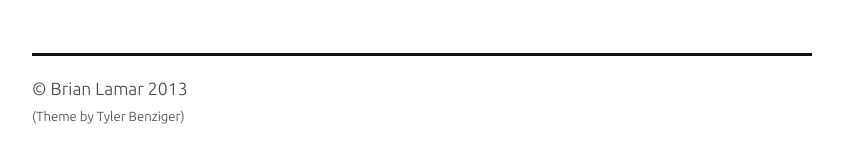
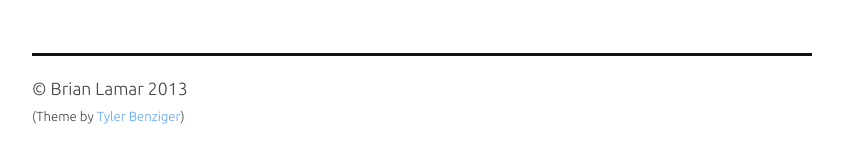
Before and after one commit to blamarvt/blamarvt.github.io, a Jekyll site: the page built from index.html, in a window 1280 px wide. Shown: the part 867-1014 px from the top of the page, without its empty margins (218-1061 px from the left). Built offline with Jekyll 4.4.1, drawn with Linux system fonts in a browser that asks for light colours; Markdown is read by kramdown in place of the engine named in the settings.

Commit message:
Footer update

```diff
--- a/_includes/footer.html
+++ b/_includes/footer.html
@@ -1,7 +1,7 @@
 <footer>
     <nav class="container">
         <ul>
-          <li>&copy; Brian Lamar 2013 <small>(Theme by Tyler Benziger)</small></li>
+          <li>&copy; Brian Lamar 2013 <small>(Theme by <a href="http://tybenz.com/" target="_blank">Tyler Benziger</a>)</small></li>
         </ul>
     </nav>
 </footer>
```
